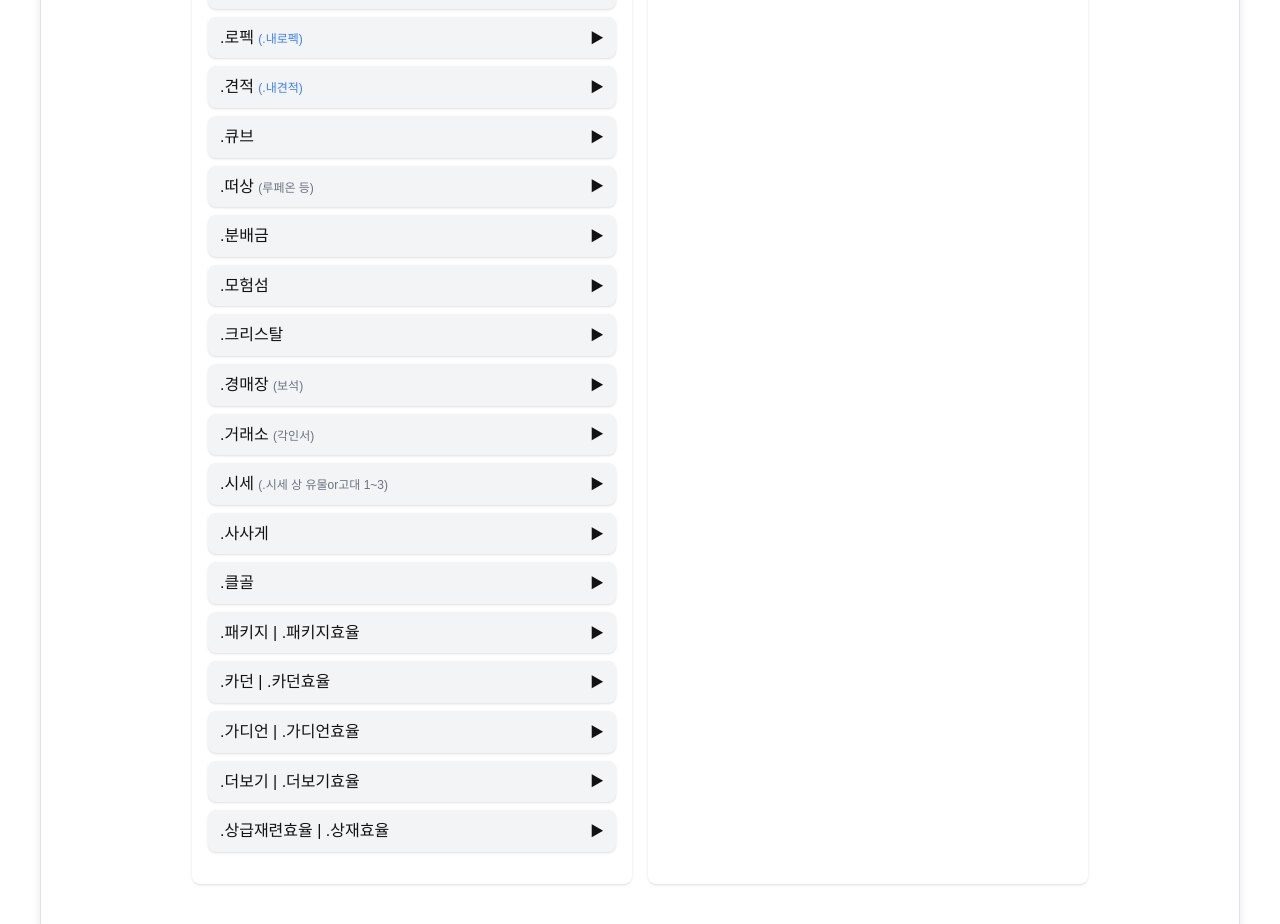
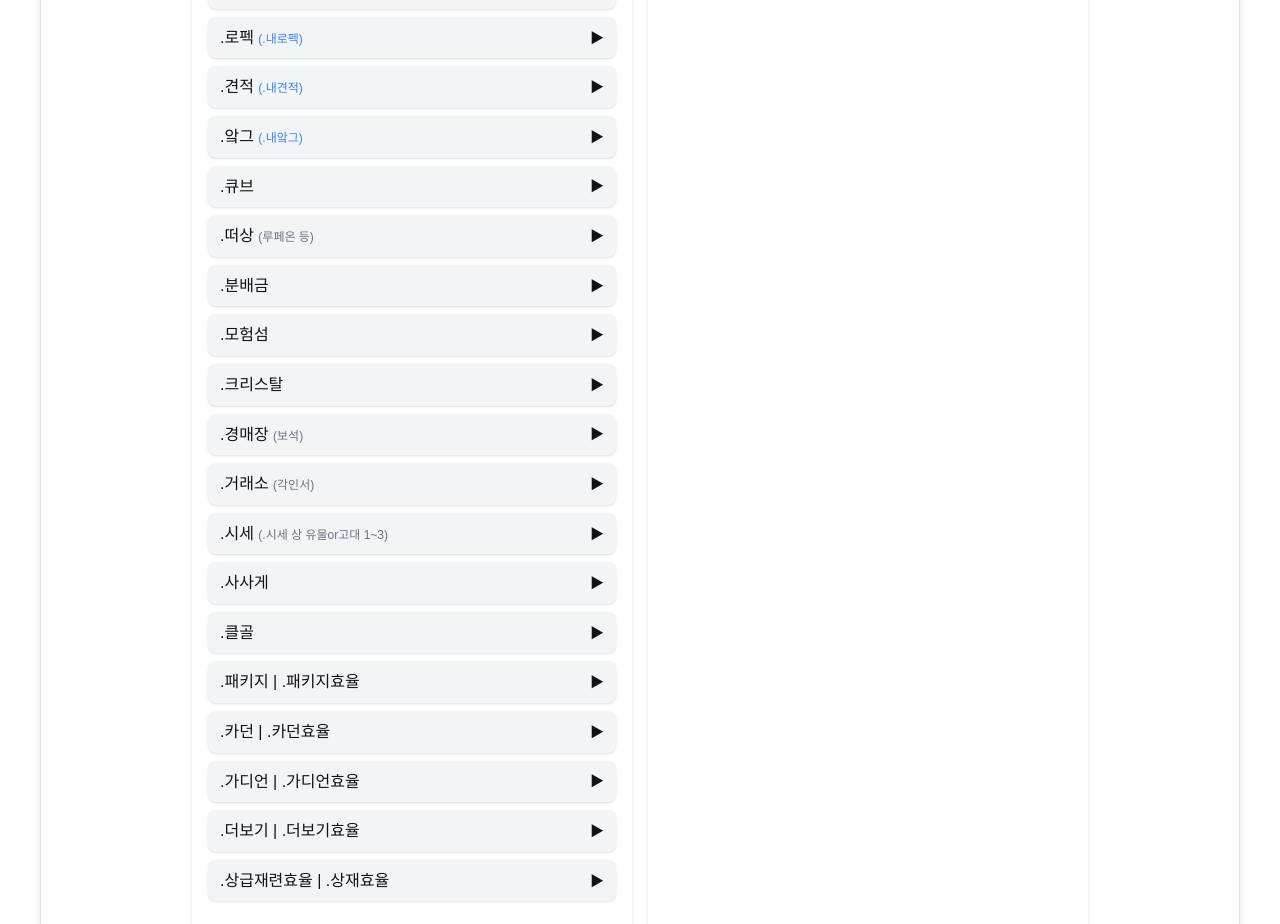
Before and after one commit to cgm97/GapBotApp, a Next.js app in the folder next-app/: page /command in a window 1280 px wide. Shown: the part 860-1784 px from the top of the page. Built offline with nearby package versions, Linux system fonts and the light colour scheme.

Commit message:
아크그리드 명령어 추가

```diff
--- a/next-app/app/command/commandClient.js
+++ b/next-app/app/command/commandClient.js
@@ -21,6 +21,7 @@ const CommandPage = () => {
     { id: 22, prefix: <>.로빌 <span className="text-xs text-blue-500 dark:text-blue-300">(.내로빌)</span></>, img: '/img/cmd/lostbuild.png', description: '로스트빌드 지원 - 데미지 TOP 3 스킬' },
     { id: 23, prefix: <>.로펙 <span className="text-xs text-blue-500 dark:text-blue-300">(.내로펙)</span></>, description: '로펙 지원 - 로펙점수 확인' },
     { id: 29, prefix: <>.견적 <span className="text-xs text-blue-500 dark:text-blue-300">(.내견적)</span></>, img: '/img/cmd/ruswjr.png', description: '예시) .견적 무기 10 15 | .견적 방어구 10 15 | .견적 캐릭터명 25 | .내견적 25 | 단계는 10 ~ 25까지만 지원하며, 이미 캐릭터가 모두 25강 일 경우 오류 발생합니다. | 로아베스팅 지원 - 재련 견적 확인' },
+    { id: 11, prefix: <>.앜그 <span className="text-xs text-blue-500 dark:text-blue-300">(.내앜그)</span></>, img: '/img/cmd/dkzvo.png' },
     { id: 21, prefix: <>.큐브</>, img: '/img/cmd/cube.png', description: 'LOAGAP 사이트와 연동이 되어야합니다.' },
     { id: 12, prefix: <>.떠상 <span className="text-xs text-gray-500 dark:text-gray-300">(루페온 등)</span></>, img: '/img/cmd/ejtkd.png' },
     { id: 13, prefix: <>.분배금</>, img: '/img/cmd/qnsqorma.png' },
```
